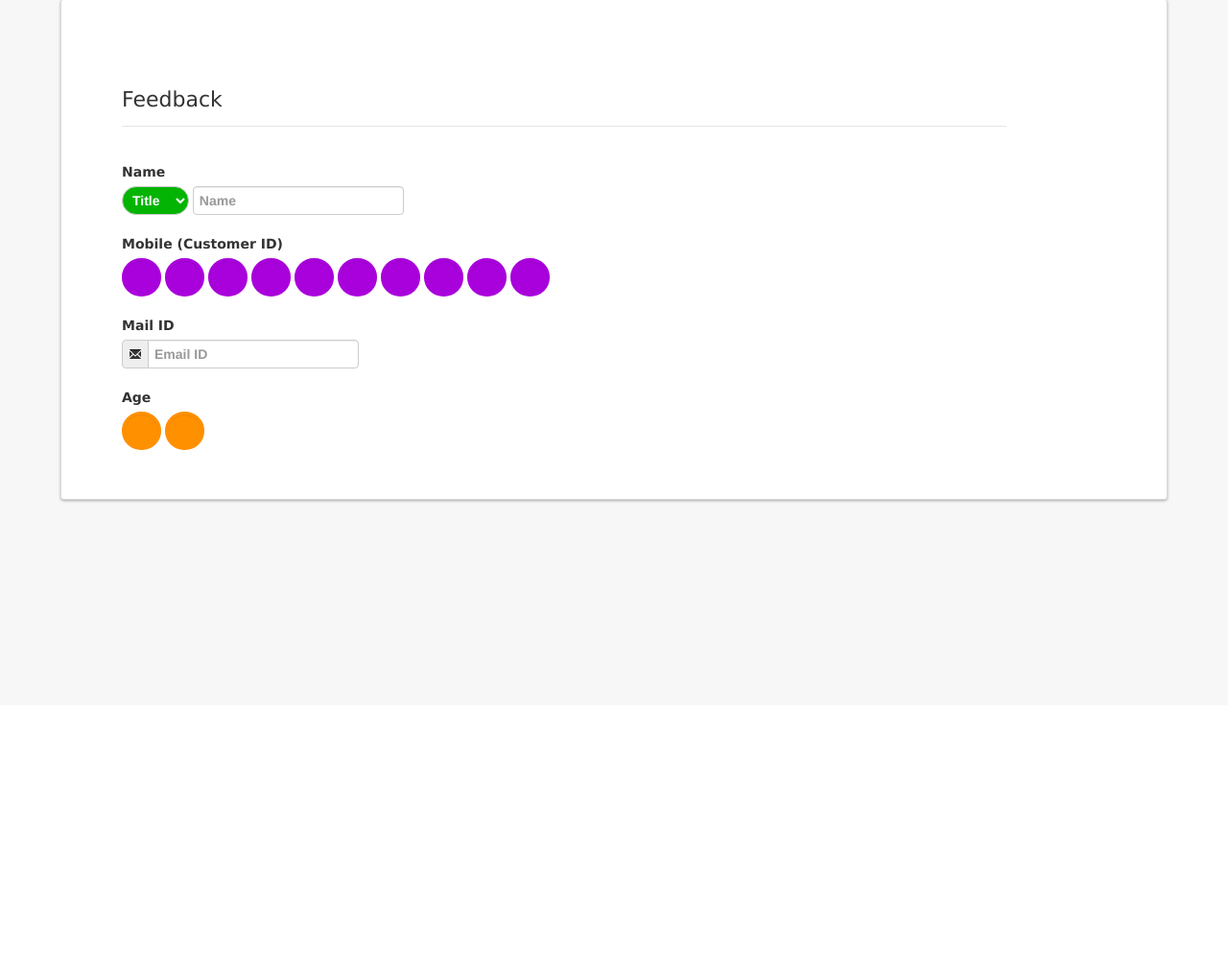
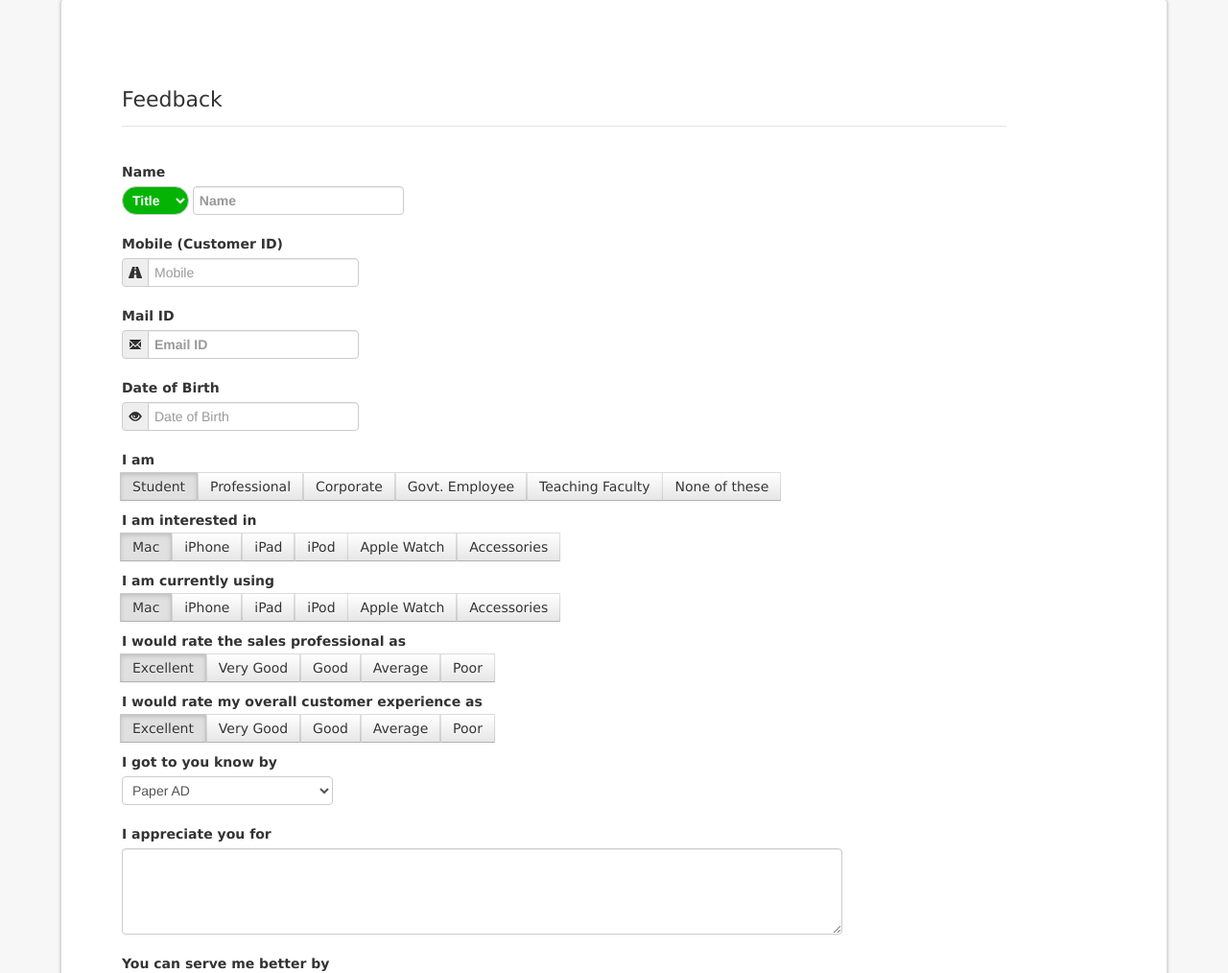
Before and after one commit to selva316/feedback, a PHP site: page / in a window 1280 px wide. Shown: the part 65-1079 px from the top of the page at 96% size. Before the commit the page ends 589 px from the top, so only its background shows below. Run offline with PHP 8.4, Linux system fonts and the light colour scheme; some libraries are stand-ins or nearby versions.

Commit message:
All controls added

```diff
--- a/css/global.css
+++ b/css/global.css
@@ -99,3 +99,91 @@ span{
 	clear: both;
     display: block;
 }
+
+input[type=radio]{
+	display:none;
+}
+
+input[type=radio] + label{
+	display:inline-block;
+	margin:-2px;
+	padding: 4px 12px;
+	margin-bottom: 0;
+	font-size: 14px;
+	line-height: 20px;
+	color: #333;
+	text-align: center;
+	text-shadow: 0 1px 1px rgba(255,255,255,0.75);
+	vertical-align: middle;
+	cursor: pointer;
+	background-color: #f5f5f5;
+	background-image: -moz-linear-gradient(top,#fff,#e6e6e6);
+	background-image: -webkit-gradient(linear,0 0,0 100%,from(#fff),to(#e6e6e6));
+	background-image: -webkit-linear-gradient(top,#fff,#e6e6e6);
+	background-image: -o-linear-gradient(top,#fff,#e6e6e6);
+	background-image: linear-gradient(to bottom,#fff,#e6e6e6);
+	background-repeat: repeat-x;
+	border: 1px solid #ccc;
+	border-color: #e6e6e6 #e6e6e6 #bfbfbf;
+	border-color: rgba(0,0,0,0.1) rgba(0,0,0,0.1) rgba(0,0,0,0.25);
+	border-bottom-color: #b3b3b3;
+	filter: progid:DXImageTransform.Microsoft.gradient(startColorstr='#ffffffff',endColorstr='#ffe6e6e6',GradientType=0);
+	filter: progid:DXImageTransform.Microsoft.gradient(enabled=false);
+	-webkit-box-shadow: inset 0 1px 0 rgba(255,255,255,0.2),0 1px 2px rgba(0,0,0,0.05);
+	-moz-box-shadow: inset 0 1px 0 rgba(255,255,255,0.2),0 1px 2px rgba(0,0,0,0.05);
+	box-shadow: inset 0 1px 0 rgba(255,255,255,0.2),0 1px 2px rgba(0,0,0,0.05);
+}
+
+
+input[type=radio]:checked + label{
+	background-image: none;
+	outline: 0;
+	-webkit-box-shadow: inset 0 2px 4px rgba(0,0,0,0.15),0 1px 2px rgba(0,0,0,0.05);
+	-moz-box-shadow: inset 0 2px 4px rgba(0,0,0,0.15),0 1px 2px rgba(0,0,0,0.05);
+	box-shadow: inset 0 2px 4px rgba(0,0,0,0.15),0 1px 2px rgba(0,0,0,0.05);
+	background-color:#e0e0e0;
+}
+
+
+input[type=checkbox]{
+	display:none;
+}
+
+input[type=checkbox] + label{
+	display:inline-block;
+	margin:-2px;
+	padding: 4px 12px;
+	margin-bottom: 0;
+	font-size: 14px;
+	line-height: 20px;
+	color: #333;
+	text-align: center;
+	text-shadow: 0 1px 1px rgba(255,255,255,0.75);
+	vertical-align: middle;
+	cursor: pointer;
+	background-color: #f5f5f5;
+	background-image: -moz-linear-gradient(top,#fff,#e6e6e6);
+	background-image: -webkit-gradient(linear,0 0,0 100%,from(#fff),to(#e6e6e6));
+	background-image: -webkit-linear-gradient(top,#fff,#e6e6e6);
+	background-image: -o-linear-gradient(top,#fff,#e6e6e6);
+	background-image: linear-gradient(to bottom,#fff,#e6e6e6);
+	background-repeat: repeat-x;
+	border: 1px solid #ccc;
+	border-color: #e6e6e6 #e6e6e6 #bfbfbf;
+	border-color: rgba(0,0,0,0.1) rgba(0,0,0,0.1) rgba(0,0,0,0.25);
+	border-bottom-color: #b3b3b3;
+	filter: progid:DXImageTransform.Microsoft.gradient(startColorstr='#ffffffff',endColorstr='#ffe6e6e6',GradientType=0);
+	filter: progid:DXImageTransform.Microsoft.gradient(enabled=false);
+	-webkit-box-shadow: inset 0 1px 0 rgba(255,255,255,0.2),0 1px 2px rgba(0,0,0,0.05);
+	-moz-box-shadow: inset 0 1px 0 rgba(255,255,255,0.2),0 1px 2px rgba(0,0,0,0.05);
+	box-shadow: inset 0 1px 0 rgba(255,255,255,0.2),0 1px 2px rgba(0,0,0,0.05);
+}
+
+input[type=checkbox]:checked + label{
+	background-image: none;
+	outline: 0;
+	-webkit-box-shadow: inset 0 2px 4px rgba(0,0,0,0.15),0 1px 2px rgba(0,0,0,0.05);
+	-moz-box-shadow: inset 0 2px 4px rgba(0,0,0,0.15),0 1px 2px rgba(0,0,0,0.05);
+	box-shadow: inset 0 2px 4px rgba(0,0,0,0.15),0 1px 2px rgba(0,0,0,0.05);
+	background-color:#e0e0e0;
+}
--- a/index.php
+++ b/index.php
@@ -5,8 +5,11 @@
 		<meta name="viewport" content="width=device-width, initial-scale=1.0">
 		<link href="assets/css/bootstrap.css" rel="stylesheet">
 		<link href="assets/css/bootstrap-responsive.css" rel="stylesheet">
+		<link rel="stylesheet" href="//code.jquery.com/ui/1.11.4/themes/smoothness/jquery-ui.css">
+
 		<link rel="stylesheet" href="css/global.css">
 		<script src="js/jQuery.js"></script>
+		<script src="//code.jquery.com/ui/1.11.4/jquery-ui.js"></script>
 		<script src="assets/js/bootstrap.js"></script>
 	</head>
 	<style>
@@ -18,6 +21,12 @@
 			#main{
 				width: 90%
 			}
+			.rmobile{
+				background: #a901db none repeat scroll 0 0; border: medium solid #a901db; border-radius: 49%; color: #fff; padding: 7px 13px; width: 1%;
+			}
+			.rage{
+				width: 1%;
+			}
 		}
 
 		/* Portrait tablet to landscape and desktop */
@@ -27,6 +36,12 @@
 			}
 			#main{
 				width: 90%
+			}
+			.rmobile{
+				background: #a901db none repeat scroll 0 0; border: medium solid #a901db; border-radius: 49%; color: #fff; padding: 6px 12px; width: 2%;
+			}
+			.rage{
+				width: 1%;
 			}
 		}
 
@@ -38,9 +53,11 @@
 			#main{
 				width: 90%
 			}
-			#mobile0{
-				width:2%;
-				padding: 6px 12px;
+			.rmobile{
+				width: 2%;
+			}
+			.rage{
+				width: 2%;
 			}
 		}
 
@@ -51,6 +68,12 @@
 			}
 			#main{
 				width: 90%
+			}
+			.rmobile{
+				background: #a901db none repeat scroll 0 0; border: medium solid #a901db; border-radius: 49%; color: #fff; padding: 7px 13px; width: 1%;
+			}
+			.rage{
+				width: 1%;
 			}
 		}
 
@@ -64,85 +87,27 @@
 			#main{
 				width: 90%
 			}
+			.rmobile{
+				background: #a901db none repeat scroll 0 0; border: medium solid #a901db; border-radius: 49%; color: #fff; padding: 6px 12px; width: 2%;
+			}
+			.rage{
+				width: 1%;
+			}
+
 		}
 
 
-		.rmobile{
-			background: #a901db none repeat scroll 0 0; border: medium solid #a901db; border-radius: 49%; color: #fff; padding: 7px 13px; width: 1%;
-		}
 	</style>
 	<script>
 		$(document).ready(function(){
-			$("#mobile0").on("input",function(){
-				if($("#mobile0").val().replace(/ /g,'').length == 1)
-				{
-					$("#mobile1").focus();
-				}
+			$("#dob").datepicker({
+				dateFormat:"dd-mm-yy",
+				yearRange: '1920:2020',
+				minDate: "01-01-1900",
+				maxDate: new Date(),
+				changeMonth: true,
+				changeYear: true
 			});
-
-			$("#mobile1").on("input",function(){
-				if($("#mobile1").val().replace(/ /g,'').length == 1)
-				{
-					$("#mobile2").focus();
-				}
-			});
-
-			$("#mobile2").on("input",function(){
-				if($("#mobile2").val().replace(/ /g,'').length == 1)
-				{
-					$("#mobile3").focus();
-				}
-			});
-
-			$("#mobile3").on("input",function(){
-				if($("#mobile3").val().replace(/ /g,'').length == 1)
-				{
-					$("#mobile4").focus();
-				}
-			});
-
-			$("#mobile4").on("input",function(){
-				if($("#mobile4").val().replace(/ /g,'').length == 1)
-				{
-					$("#mobile5").focus();
-				}
-			});
-
-			$("#mobile5").on("input",function(){
-				if($("#mobile5").val().replace(/ /g,'').length == 1)
-				{
-					$("#mobile6").focus();
-				}
-			});
-
-			$("#mobile6").on("input",function(){
-				if($("#mobile6").val().replace(/ /g,'').length == 1)
-				{
-					$("#mobile7").focus();
-				}
-			});
-
-			$("#mobile7").on("input",function(){
-				if($("#mobile7").val().replace(/ /g,'').length == 1)
-				{
-					$("#mobile8").focus();
-				}
-			});
-
-			$("#mobile8").on("input",function(){
-				if($("#mobile8").val().replace(/ /g,'').length == 1)
-				{
-					$("#mobile9").focus();
-				}
-			});
-
-			$("#age0").on("input",function(){
-				if($("#age0").val().replace(/ /g,'').length == 1)
-				{
-					$("#age1").focus();
-				}
-			});
-
 		});
 	</script>
 <body>
@@ -166,16 +131,10 @@
 			<div class="control-group">
 				<label class="control-label" for="inputInput" style="font-weight:bold">Mobile (Customer ID)</label>
 				<div class="controls">
-					<input type="text" id="mobile0" class="rmobile" maxlength="1" style="background: #a901db none repeat scroll 0 0; border: medium solid #a901db; border-radius: 49%; color: #fff; padding: 7px 13px; width: 1%;">
-					<input type="text" id="mobile1" class="rmobile" maxlength="1" style="background: #a901db none repeat scroll 0 0; border: medium solid #a901db; border-radius: 49%; color: #fff; padding: 7px 13px; width: 1%;">
-					<input type="text" id="mobile2" class="rmobile" maxlength="1" style="background: #a901db none repeat scroll 0 0; border: medium solid #a901db; border-radius: 49%; color: #fff; padding: 7px 13px; width: 1%;">
-					<input type="text" id="mobile3" class="rmobile" maxlength="1" style="background: #a901db none repeat scroll 0 0; border: medium solid #a901db; border-radius: 49%; color: #fff; padding: 7px 13px; width: 1%;">
-					<input type="text" id="mobile4" class="rmobile" maxlength="1" style="background: #a901db none repeat scroll 0 0; border: medium solid #a901db; border-radius: 49%; color: #fff; padding: 7px 13px; width: 1%;">
-					<input type="text" id="mobile5" class="rmobile" maxlength="1" style="background: #a901db none repeat scroll 0 0; border: medium solid #a901db; border-radius: 49%; color: #fff; padding: 7px 13px; width: 1%;">
-					<input type="text" id="mobile6" class="rmobile" maxlength="1" style="background: #a901db none repeat scroll 0 0; border: medium solid #a901db; border-radius: 49%; color: #fff; padding: 7px 13px; width: 1%;">
-					<input type="text" id="mobile7" class="rmobile" maxlength="1" style="background: #a901db none repeat scroll 0 0; border: medium solid #a901db; border-radius: 49%; color: #fff; padding: 7px 13px; width: 1%;">
-					<input type="text" id="mobile8" class="rmobile" maxlength="1" style="background: #a901db none repeat scroll 0 0; border: medium solid #a901db; border-radius: 49%; color: #fff; padding: 7px 13px; width: 1%;">
-					<input type="text" id="mobile9" class="rmobile" maxlength="1" style="background: #a901db none repeat scroll 0 0; border: medium solid #a901db; border-radius: 49%; color: #fff; padding: 7px 13px; width: 1%;">
+					<div class="input-prepend">
+						<span class="add-on"><i class="icon-road"></i></span>
+						<input type="text" id="mobile" name="mobile" maxlength="10" placeholder="Mobile">
+					</div>
 				</div>
 			</div>
 
@@ -190,30 +149,132 @@
 			</div>
 
 			<div class="control-group">
-				<label class="control-label" for="inputInput" style="font-weight:bold">Age</label>
+
+				<label class="control-label" for="inputInput" style="font-weight:bold">Date of Birth</label>
 				<div class="controls">
-
-					<input type="text" id="age0" maxlength="1" style="background: #FF9000 none repeat scroll 0 0; border: medium solid #FF9000; border-radius: 49%; color: #fff; padding: 7px 13px; width: 1%;">
-					<input type="text" id="age1" maxlength="1" style="background: #FF9000 none repeat scroll 0 0; border: medium solid #FF9000; border-radius: 49%; color: #fff; padding: 7px 13px; width: 1%;">
+					<div class="input-prepend">
+						<span class="add-on"><i class="icon-eye-open"></i></span>
+						<input type="text" id="dob" name="dob" placeholder="Date of Birth">
+					</div>
 				</div>
 			</div>
-			<!--
-			<div class="col-sm-9">
-				<div class="btn-group" data-toggle="buttons">
-					<label class="btn btn-default">
-						<input type="radio" id="q156" name="quality[25]" value="1" /> 1
-					</label>
-					<label class="btn btn-default">
-						<input type="radio" id="q156" name="quality[25]" value="1" /> 2
-					</label>
-					<label class="btn btn-default">
-						<input type="radio" id="q156" name="quality[25]" value="1" /> 3
-					</label>
-					<label class="btn btn-default">
-						<input type="radio" id="q156" name="quality[25]" value="1" /> 4
-					</label>
+
+			<div class="control-group">
+				<label class="control-label" for="inputInput" style="font-weight:bold">I am</label>
+				<div class="controls">
+					<input type="radio" id="radio1" name="radios" value="all" checked>
+					<label for="radio1">Student</label>
+					<input type="radio" id="radio2" name="radios"value="false">
+					<label for="radio2">Professional</label>
+					<input type="radio" id="radio3" name="radios" value="true">
+					<label for="radio3">Corporate</label>
+					<input type="radio" id="radio4" name="radios" value="true">
+					<label for="radio4">Govt. Employee</label>
+					<input type="radio" id="radio5" name="radios" value="true">
+					<label for="radio5">Teaching Faculty</label>
+					<input type="radio" id="radio6" name="radios" value="true">
+					<label for="radio6">None of these</label>
 				</div>
-			</div>-->
+			</div>
+
+			<div class="control-group">
+				<label class="control-label" for="inputInput" style="font-weight:bold">I am interested in </label>
+				<div class="controls">
+					<input type="checkbox" id="chk5" name="chk" value="true" checked>
+					<label for="chk5">Mac</label>
+					<input type="checkbox" id="chk3" name="chk" value="true">
+					<label for="chk3">iPhone</label>
+					<input type="checkbox" id="chk2" name="chk"value="false">
+					<label for="chk2">iPad</label>
+					<input type="checkbox" id="chk1" name="chk" value="all">
+					<label for="chk1">iPod</label>
+					<input type="checkbox" id="chk4" name="chk" value="true">
+					<label for="chk4">Apple Watch</label>
+					<input type="checkbox" id="chk6" name="chk" value="true">
+					<label for="chk6">Accessories</label>
+				</div>
+			</div>
+
+			<div class="control-group">
+				<label class="control-label" for="inputInput" style="font-weight:bold">I am currently using </label>
+				<div class="controls">
+					<input type="checkbox" id="current_chk5" name="chk" value="true" checked>
+					<label for="current_chk5">Mac</label>
+					<input type="checkbox" id="current_chk3" name="chk" value="true">
+					<label for="current_chk3">iPhone</label>
+					<input type="checkbox" id="current_chk2" name="chk"value="false">
+					<label for="current_chk2">iPad</label>
+					<input type="checkbox" id="current_chk1" name="current_chk" value="all">
+					<label for="current_chk1">iPod</label>
+					<input type="checkbox" id="current_chk4" name="chk" value="true">
+					<label for="current_chk4">Apple Watch</label>
+					<input type="checkbox" id="current_chk6" name="chk" value="true">
+					<label for="current_chk6">Accessories</label>
+				</div>
+			</div>
+
+			<div class="control-group">
+				<label class="control-label" for="inputInput" style="font-weight:bold">I would rate the sales professional as</label>
+				<div class="controls">
+					<input type="radio" id="sales_radio1" name="sales_radios" value="all" checked>
+					<label for="sales_radio1">Excellent</label>
+					<input type="radio" id="sales_radio2" name="sales_radios"value="false">
+					<label for="sales_radio2">Very Good</label>
+					<input type="radio" id="sales_radio3" name="sales_radios" value="true">
+					<label for="sales_radio3">Good</label>
+					<input type="radio" id="sales_radio4" name="sales_radios" value="true">
+					<label for="sales_radio4">Average</label>
+					<input type="radio" id="sales_radio5" name="sales_radios" value="true">
+					<label for="sales_radio5">Poor</label>
+				</div>
+			</div>
+
+			<div class="control-group">
+				<label class="control-label" for="inputInput" style="font-weight:bold">I would rate my overall customer experience as</label>
+				<div class="controls">
+					<input type="radio" id="customer_radio1" name="customer_radios" value="all" checked>
+					<label for="customer_radio1">Excellent</label>
+					<input type="radio" id="customer_radio2" name="customer_radios"value="false">
+					<label for="customer_radio2">Very Good</label>
+					<input type="radio" id="customer_radio3" name="customer_radios" value="true">
+					<label for="customer_radio3">Good</label>
+					<input type="radio" id="customer_radio4" name="customer_radios" value="true">
+					<label for="customer_radio4">Average</label>
+					<input type="radio" id="customer_radio5" name="customer_radios" value="true">
+					<label for="customer_radio5">Poor</label>
+				</div>
+			</div>
+
+			<div class="control-group">
+				<label class="control-label" for="inputInput" style="font-weight:bold">I got to you know by</label>
+				<div class="controls">
+					<select>
+					  <option>Paper AD</option>
+					  <option>Apple Website</option>
+					  <option>Electronic Media</option>
+					  <option>Word of Mouth</option>
+					  <option>Social Media</option>
+					</select>
+				</div>
+			</div>
+
+			<div class="control-group">
+				<label class="control-label" for="inputInput" style="font-weight:bold">I appreciate you for</label>
+				<div class="controls">
+					<textarea rows="4" style="width:80%"></textarea>
+				</div>
+			</div>
+
+			<div class="control-group">
+				<label class="control-label" for="inputInput" style="font-weight:bold">You can serve me better by</label>
+				<div class="controls">
+					<textarea rows="4" style="width:80%"></textarea>
+				</div>
+			</div>
+
+			<div class="control-group"  align="center">
+				<button type="submit" class="btn btn-primary" >Submit</button>
+			</div>
 		</div>
 	</div>
 </body>
```
